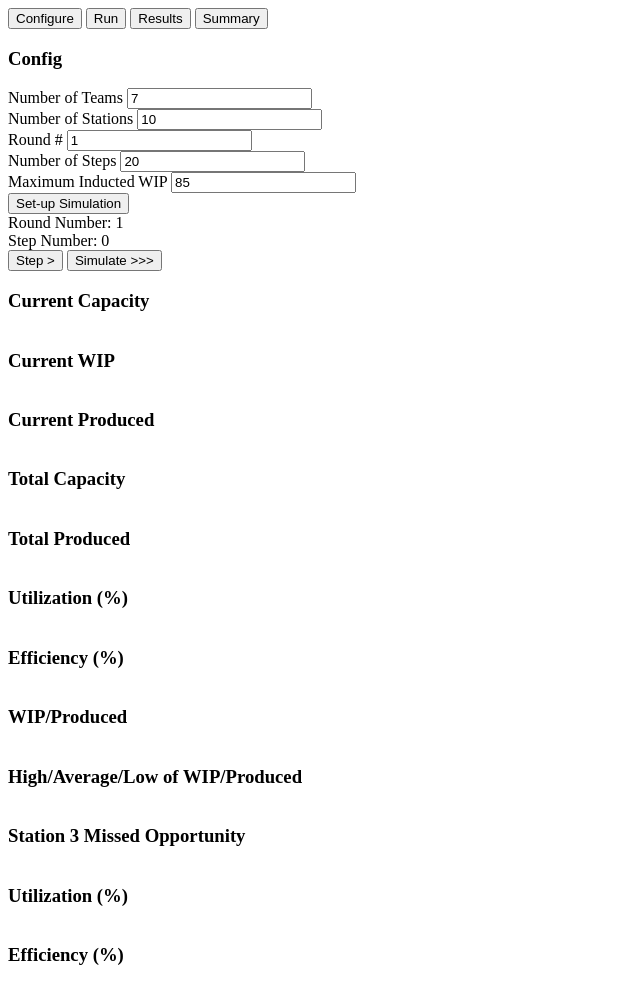
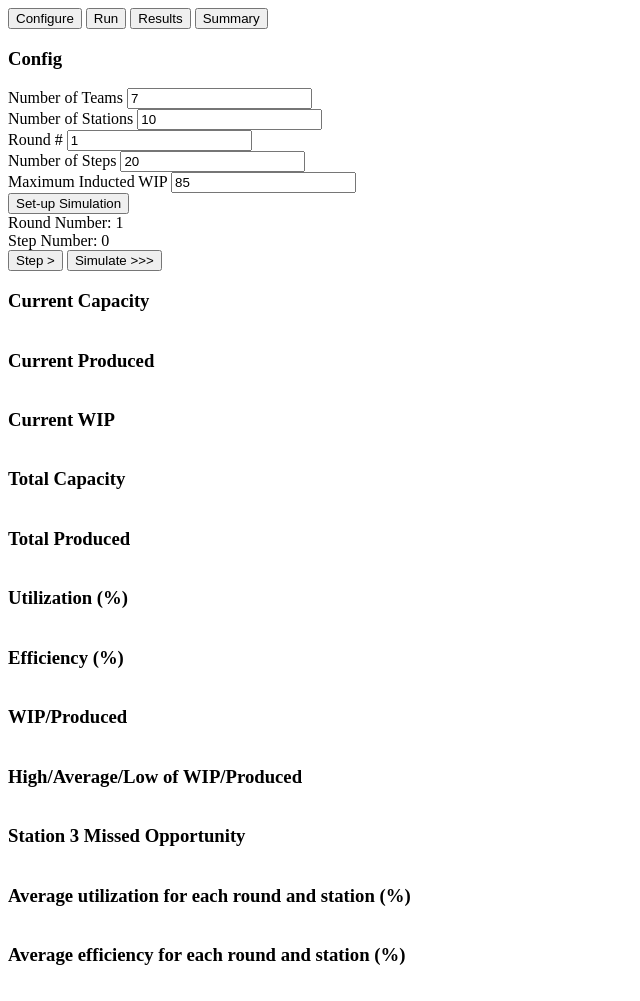
Before and after one commit to lj-ditrapani/production-simulator, a plain HTML site: page sim_template.html in a window 1280 px wide. Shown: the whole page, without its empty margins (0-640 px from the left). Drawn offline with Linux system fonts and the light colour scheme.

Commit message:
Fixed run page order and clarified summary page names

```diff
--- a/sim_template.html
+++ b/sim_template.html
@@ -68,10 +68,10 @@
                onClick="sim.simulate();">
         <h3> Current Capacity </h3>
         <table id="capacity_table"> </table>
+        <h3> Current Produced </h3>
+        <table id="produced_table"> </table>
         <h3> Current WIP </h3>
         <table id="wip_table"> </table>
-        <h3> Current Produced </h3>
-        <table id="produced_table"> </table>
     </div>
     <div id="results" class="invisible">
         <h3> Total Capacity </h3>
@@ -99,12 +99,12 @@
         <thead id="missed_op_thead"> </thead>
         <tbody id="missed_op_tbody"> </tbody>
         </table>
-        <h3> Utilization (%) </h3>
+        <h3> Average utilization for each round and station (%) </h3>
         <table>
         <thead id="summary_util_thead"> </thead>
         <tbody id="summary_util_tbody"> </tbody>
         </table>
-        <h3> Efficiency (%) </h3>
+        <h3> Average efficiency for each round and station (%) </h3>
         <table>
         <thead id="summary_efficiency_thead"> </thead>
         <tbody id="summary_efficiency_tbody"> </tbody>
```
Also changed, not shown: readme.txt, 1 other file.
